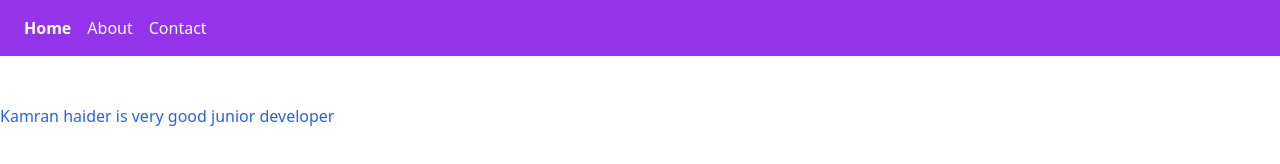
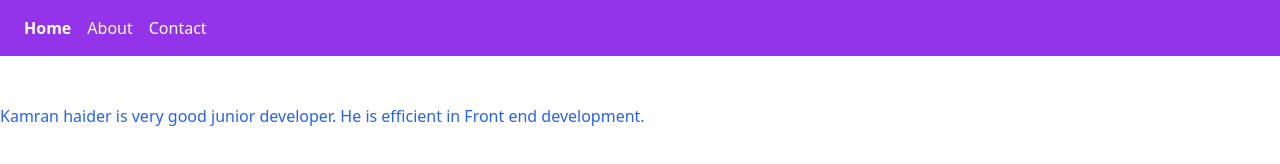
Before and after one commit to kamranhaider786/InternshipTasks, a website: page index.html in a window 1280 px wide. Drawn offline with nearby package versions, Linux system fonts and the light colour scheme.

Commit message:
New Commit

```diff
--- a/index.html
+++ b/index.html
@@ -17,7 +17,7 @@
         </nav>
         <div class="container">
             <h1 class="text-blue-600 my-12">
-                Kamran haider is very good junior developer
+                Kamran haider is very good junior developer. He is efficient in Front end development.
             </h1>
         </div>
     </body>
```
